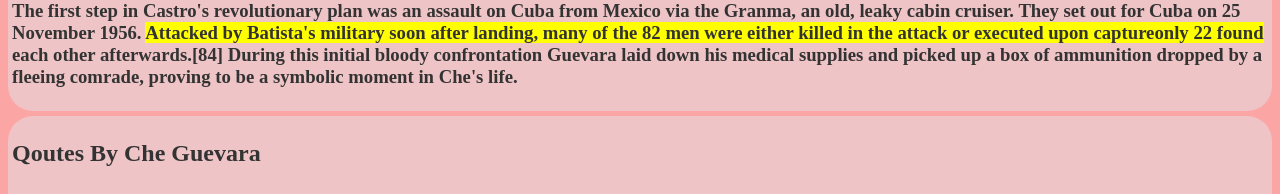
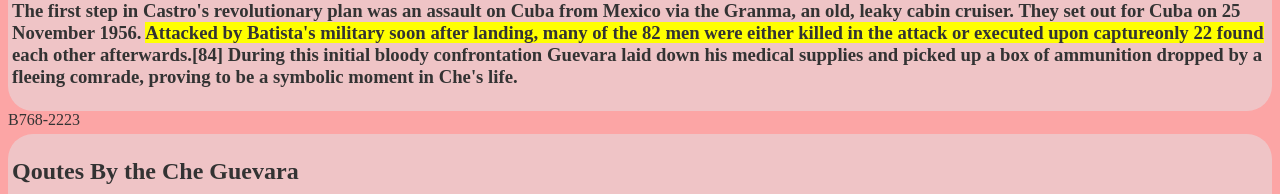
Before and after one commit to dasireddynarendarreddy/HTML9, a plain HTML site: page index.html in a window 1280 px wide. Shown: the part 680-874 px from the top of the page. Drawn offline with Linux system fonts and the light colour scheme.

Commit message:
updated html page

```diff
--- a/index.html
+++ b/index.html
@@ -23,9 +23,9 @@
         <h1 id="side-2">Revolutionary Activities:</h1>
         <h3>The first step in Castro's revolutionary plan was an assault on Cuba from Mexico via the Granma, an old, leaky cabin cruiser. They set out for Cuba on 25 November 1956. <span style="background-color:yellow;">Attacked by Batista's military soon after landing, many of the 82 men were either killed in the attack or executed upon captureonly 22 found</span> each other afterwards.[84] During this initial bloody confrontation Guevara laid down his medical supplies and picked up a box of ammunition dropped by a fleeing comrade, proving to be a symbolic moment in Che's life.</h3>
     </div>
-
+    B768-2223
     <div class="quotes">
-       <h2>Qoutes By Che Guevara</h2>
+       <h2>Qoutes By the Che Guevara</h2>
     <quote id="qoute-1">“Every day People straighten up the hair, why not the heart?”
         ― che guevara</quote>
         <quote id="qoute-2">“Let the world change you and you can change the world”
```
